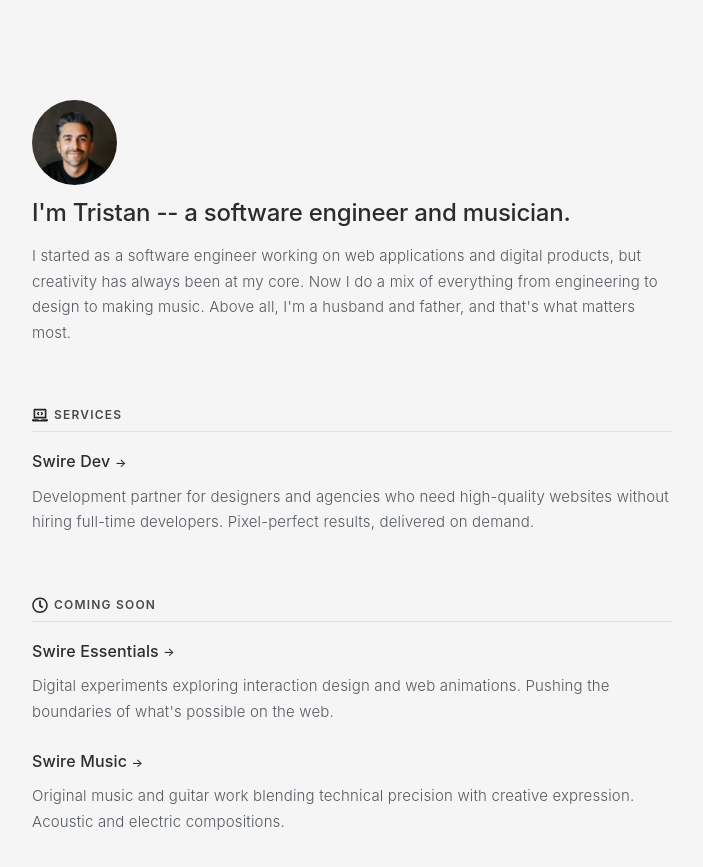
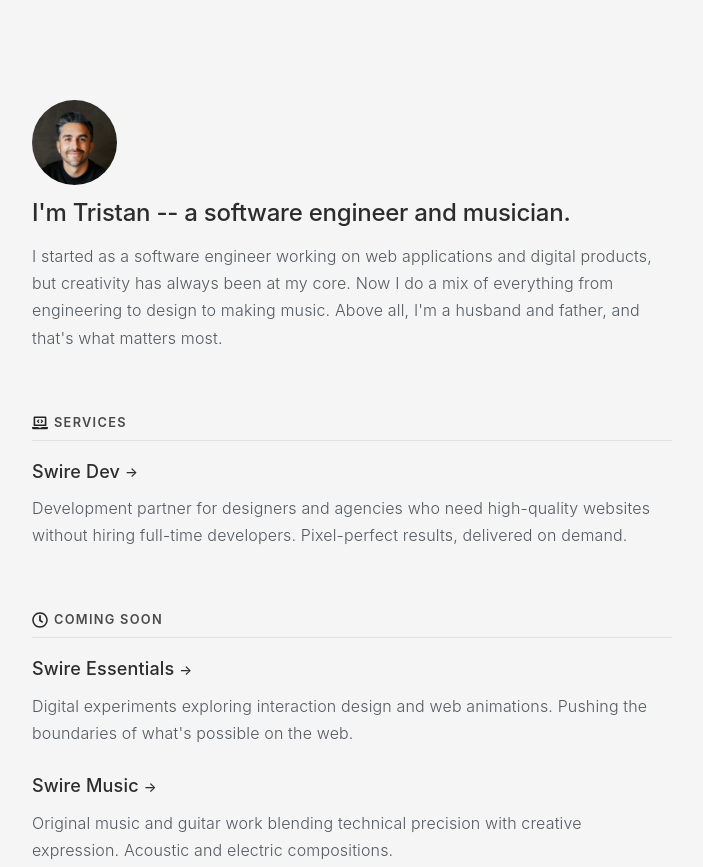
Before and after one commit to tristanswire/tristanswire, a website: page index.html in a window 1280 px wide. Shown: the top 867 px of the page, without its empty margins (288-991 px from the left). Drawn offline with Linux system fonts and the light colour scheme.

Commit message:
update header sizing

```diff
--- a/styles.css
+++ b/styles.css
@@ -33,14 +33,14 @@ section:last-child {
 
 /* Typography */
 h1 {
-    font-size: 2rem;
+    font-size: 1.5rem;
     margin-bottom: 1rem;
     font-weight: 600;
 }
 
 h2 {
     display: flex;
-    font-size: 0.75rem;
+    font-size: 0.8rem;
     margin-bottom: 1rem;
     font-weight: 600;
     text-transform: uppercase;
@@ -57,7 +57,7 @@ h2 svg {
 }
 
 p {
-    font-size: 15px;
+    font-size: 16px;
     font-weight: 300;
     color: #54595F;
     margin-bottom: 1rem;
@@ -103,16 +103,6 @@ p:last-child {
     text-decoration: underline;
 }
 
-/* services Section */
-.services h2 {
-    margin-bottom: 16px;
-}
-
-/* Creating Section */
-.creating h2 {
-    margin-bottom: 16px;
-}
-
 .project-list {
     display: flex;
     flex-direction: column;
@@ -131,7 +121,7 @@ p:last-child {
 }
 
 .project-title {
-    font-size: 16px;
+    font-size: 18px;
     font-weight: 500;
     margin-bottom: 8px;
 }
```
